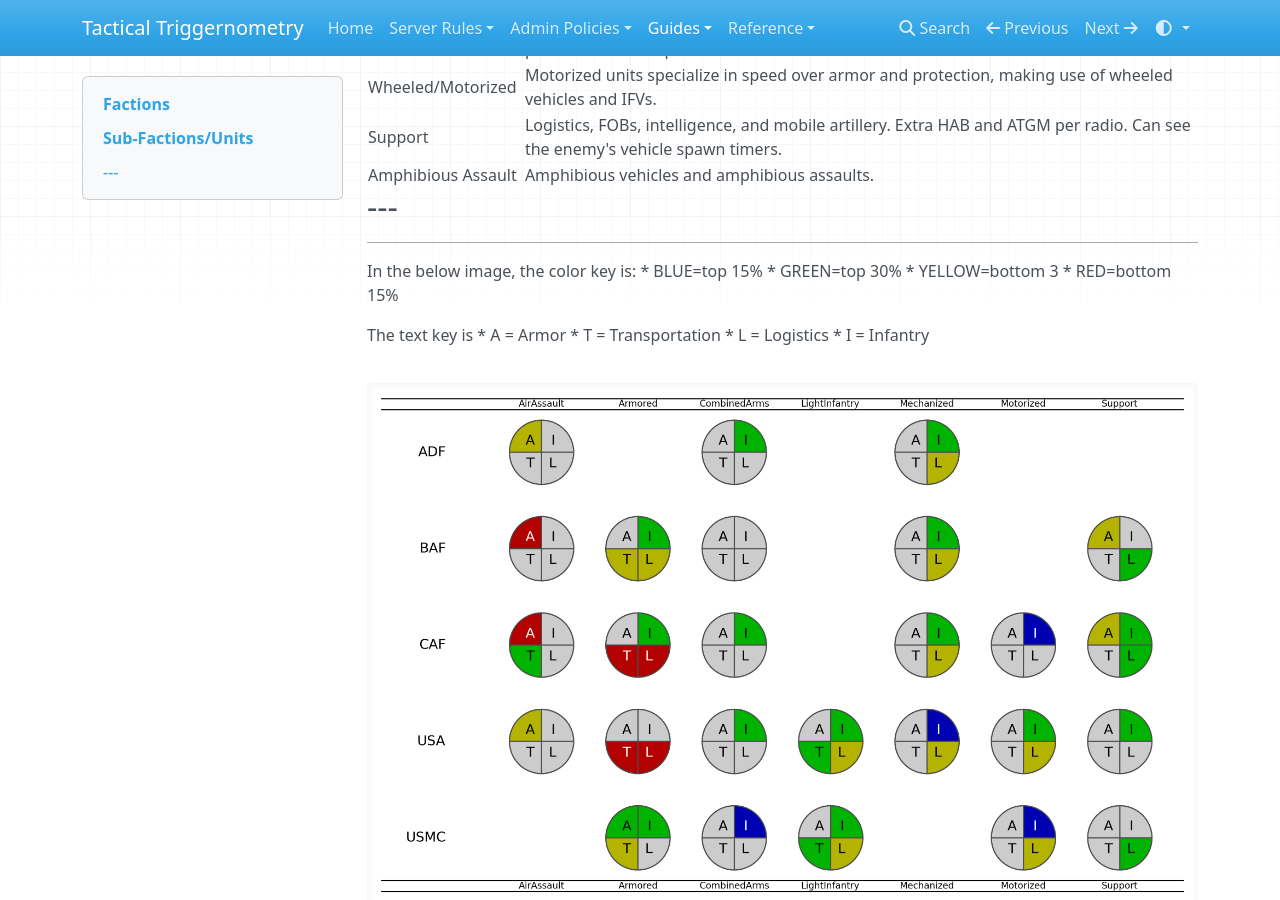
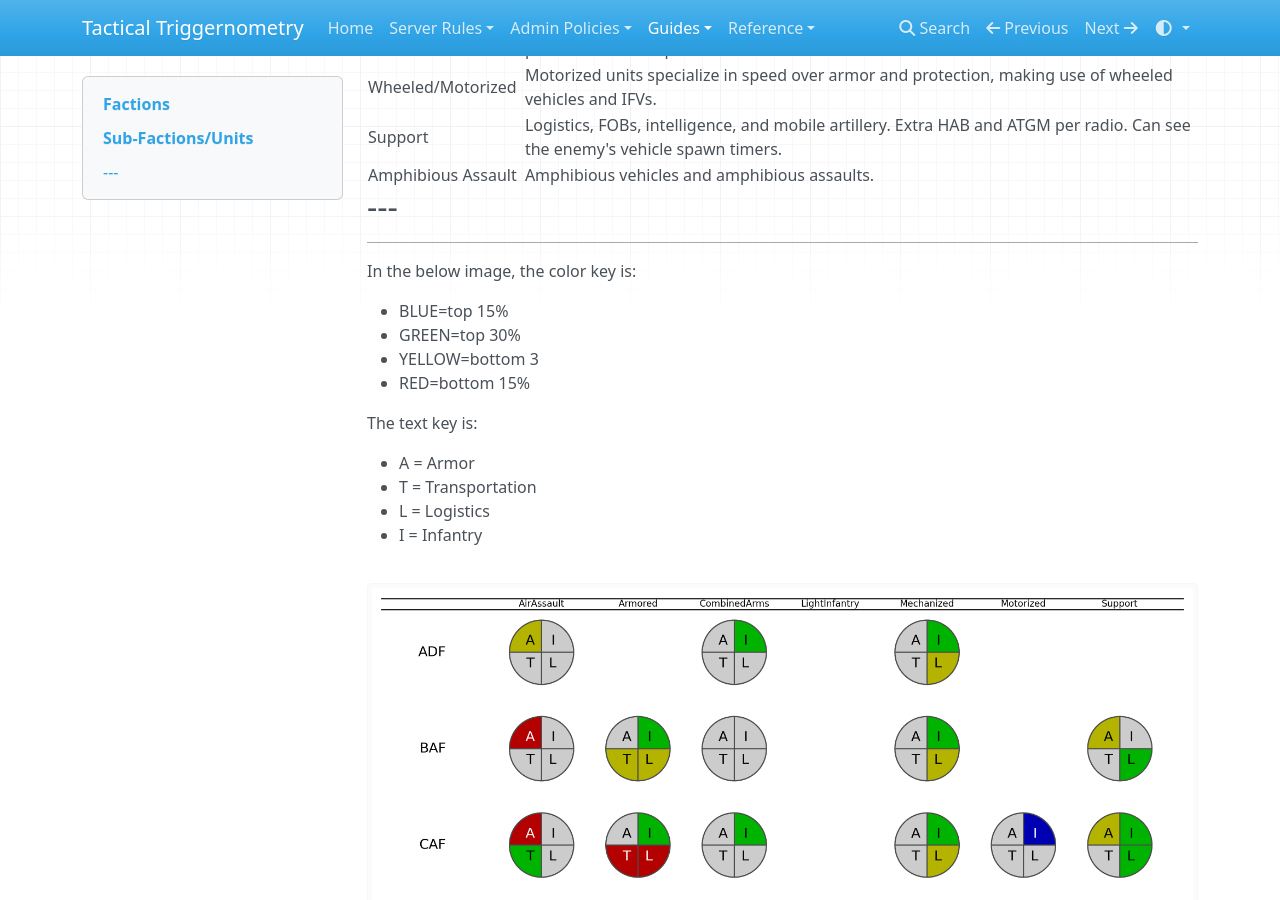
Before and after one commit to LonelyNinja/lonelyninja.github.io, an MkDocs documentation site: the page built from docs/guides/factions.md, in a window 1280 px wide and 900 px high, scrolled down 867 px. Built offline with MkDocs 1.6.1, drawn with Linux system fonts in a browser that asks for light colours; nearby versions of some CDN libraries.

```diff
--- a/docs/guides/factions.md
+++ b/docs/guides/factions.md
@@ -46,12 +46,14 @@ Note from LonelyNinja: Capture conventional player/admin wisdom on factions
 ---
 
 In the below image, the color key is:
+
 * BLUE=top 15%
 * GREEN=top 30%
 * YELLOW=bottom 3
 * RED=bottom 15%
 
-The text key is
+The text key is:
+
 * A = Armor
 * T = Transportation
 * L = Logistics
```
